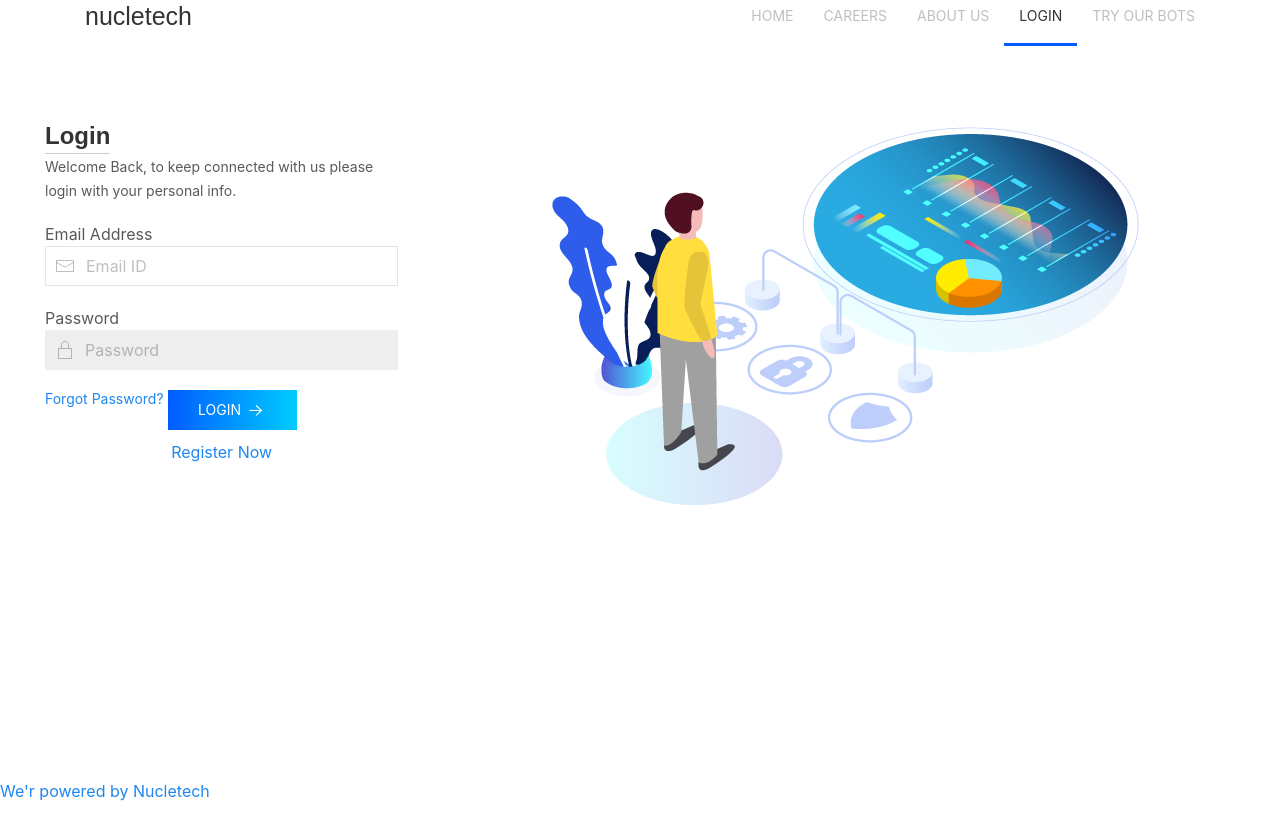
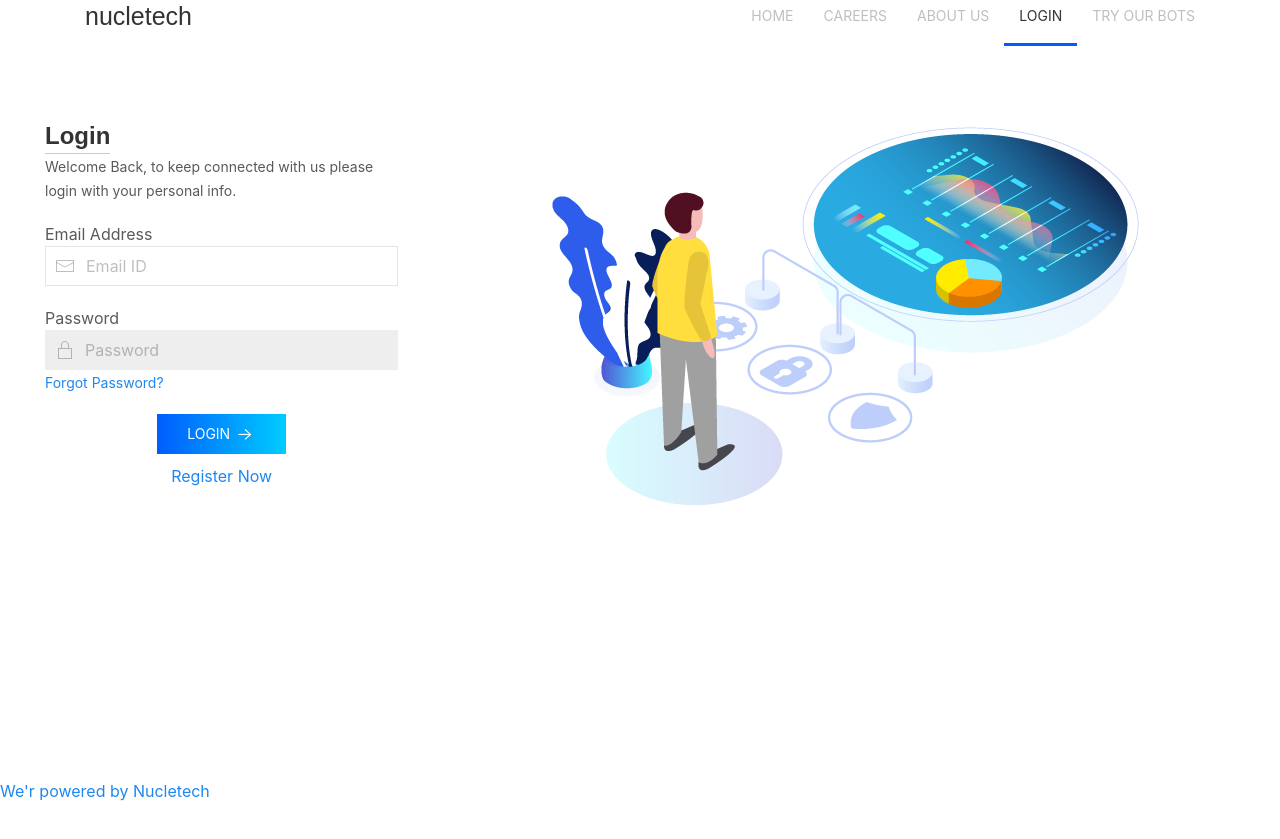
Before and after one commit to rekaran/nucletech, a Django app: page /login/?next=/builder/1/ in a window 1280 px wide. Shown: the part 21-860 px from the top of the page. Run offline with Django 3.2, Linux system fonts and the light colour scheme; some libraries are stand-ins or nearby versions; some web fonts are replaced.

Commit message:
Login Design

```diff
--- a/builder/templates/builder/edit.html
+++ b/builder/templates/builder/edit.html
@@ -537,7 +537,7 @@
                                             <div class="nt-knobs"></div>
                                             <div class="nt-layer"></div>
                                         </div>
-                                        <span class="uk-margin-small-right uk-margin-small-left" uk-icon="icon: pencil; ratio: 0.8;" v-if="current_faq_type!='SMALLTALK'"></span><span class="uk-text-danger" uk-icon="icon: trash; ratio: 0.8;" v-if="current_faq_type!='SMALLTALK'"></span>
+                                        <span class="uk-margin-small-right uk-margin-small-left nt-pointer" uk-icon="icon: pencil; ratio: 0.8;" v-if="current_faq_type!='SMALLTALK'" v-on:click=""></span><span class="uk-text-danger" uk-icon="icon: trash; ratio: 0.8;" v-if="current_faq_type!='SMALLTALK'"></span>
                                     </td>
                                 </tr>
                             </tbody>
@@ -728,7 +728,7 @@
                     <div class="uk-width-3-4@m">
                         <div class="uk-margin nt-setting">
                             <div class="nt-heading">PUSH MESSAGES</div>
-                            <!-- FAQ modal -->
+                            <!-- push modal -->
                             <div id="nt-pushmodel" uk-modal>
                                 <div class="uk-modal-dialog uk-modal-body" v-if="pushmessage_type=='Pop-ups'">
                                     <div uk-grid>
@@ -794,7 +794,7 @@
                                     </p>
                                 </div>
                             </div>
-                            <!-- / FAQ modal -->
+                            <!-- / push modal -->
                             <div v-if="pushmessage_urls.length!=0">
                                 <div uk-grid>
                                     <div class="uk-width-1-2@s">
--- a/home/templates/home/login.html
+++ b/home/templates/home/login.html
@@ -58,7 +58,10 @@
     }.uk-width-1-4\@m {
         width: 33.33%;
     }.uk-button-primary{
-        background: linear-gradient(to right,#005CFF,#0cf)
+        background: linear-gradient(to right,#005CFF,#0cf);
+        display: block;
+        margin-left: auto;
+        margin-right: auto;
     }.nt-login-img img{
         margin-right: auto;
         margin-left: auto;
@@ -97,7 +100,7 @@
                     </div>
                 {% endfor %}
                 <a href="https://www.nucletech.com/passwordreset/" class="nt-text-small">Forgot Password?</a>
-                <button class="uk-button uk-button-primary uk-margin-top" type="submit">LOGIN <span uk-icon="icon: arrow-right; ratio: 1.1"></span></button><br>
+                <button class="uk-button uk-button-primary uk-margin-top" type="submit">LOGIN <span uk-icon="icon: arrow-right; ratio: 1.1"></span></button>
                 <div class="uk-margin-small-top uk-text-center">
                     <a href="https://www.nucletech.com/register/" class="">Register Now</a>
                 </div>
```
